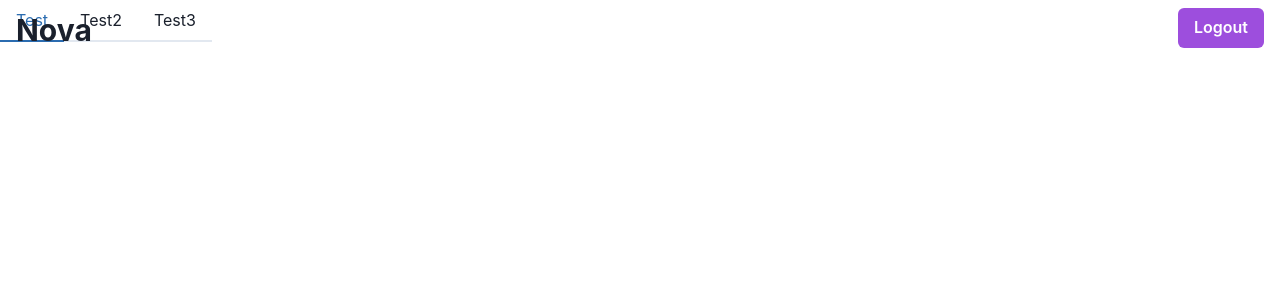
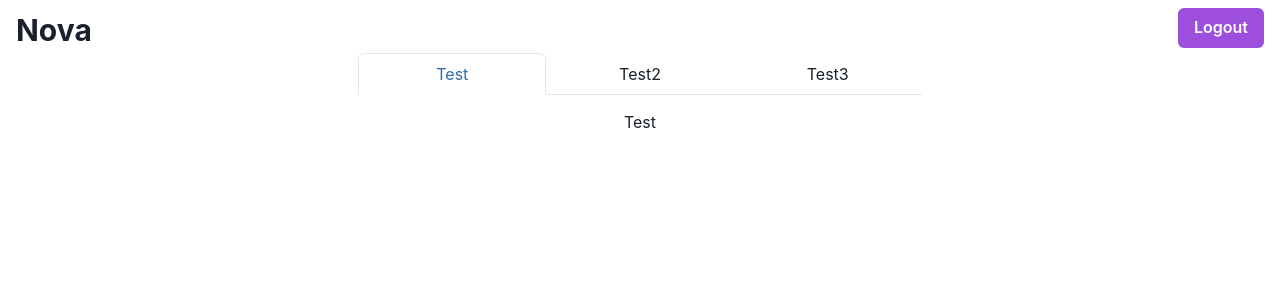
Before and after one commit to Puepis/nova, a React (Create React App) app: page / in a window 1280 px wide. Shown: the top 300 px of the page. Built offline with nearby package versions, Linux system fonts and the light colour scheme.

Commit message:
add tabs and start on card

```diff
--- a/src/components/header.tsx
+++ b/src/components/header.tsx
@@ -4,7 +4,7 @@ import { Flex, Button, Text } from '@chakra-ui/react';
 const Header = () => {
   return (
     <>
-      <Flex position="fixed" w="100%">
+      <Flex w="100%">
         <Text margin="8px 0px 0px 16px" fontFamily="inter" fontWeight="bold" fontSize="30px">
           Nova
         </Text>
--- a/src/components/pages/Screening.tsx
+++ b/src/components/pages/Screening.tsx
@@ -1,20 +1,31 @@
 import React from 'react';
-import { Box, Flex, Tabs, TabList, Tab } from '@chakra-ui/react';
+import { Box, Tabs, TabList, Tab, TabPanels, TabPanel } from '@chakra-ui/react';
 import Header from '../header'
 
 const Screening = () => {
   return (
-    <Box height="100vh">
+    <Box>
       <Header />
-      <Flex>
-        <Tabs>
+      <Box display="flex" justifyContent="center">
+        <Tabs width="44%" align="center" alignContent="center" variant="enclosed" isFitted>
           <TabList>
             <Tab>Test</Tab>
             <Tab>Test2</Tab>
             <Tab>Test3</Tab>
           </TabList>
+          <TabPanels>
+            <TabPanel>
+              Test
+            </TabPanel>
+            <TabPanel>
+              Test2
+            </TabPanel>
+            <TabPanel>
+              Test3
+            </TabPanel>
+          </TabPanels>
         </Tabs>
-      </Flex>
+      </Box>
     </Box>
   )
 }
```
Also changed, not shown: src/components/Card.tsx (+16 -0 lines).
